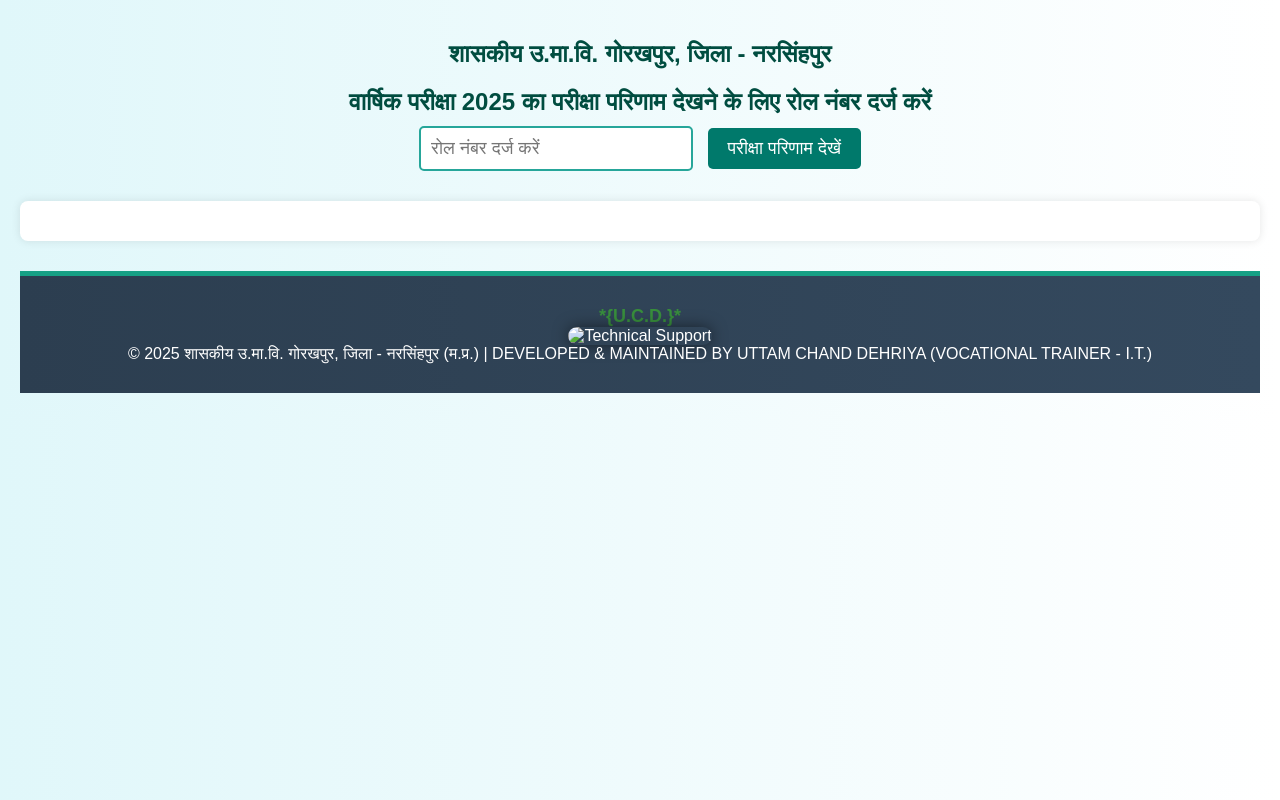
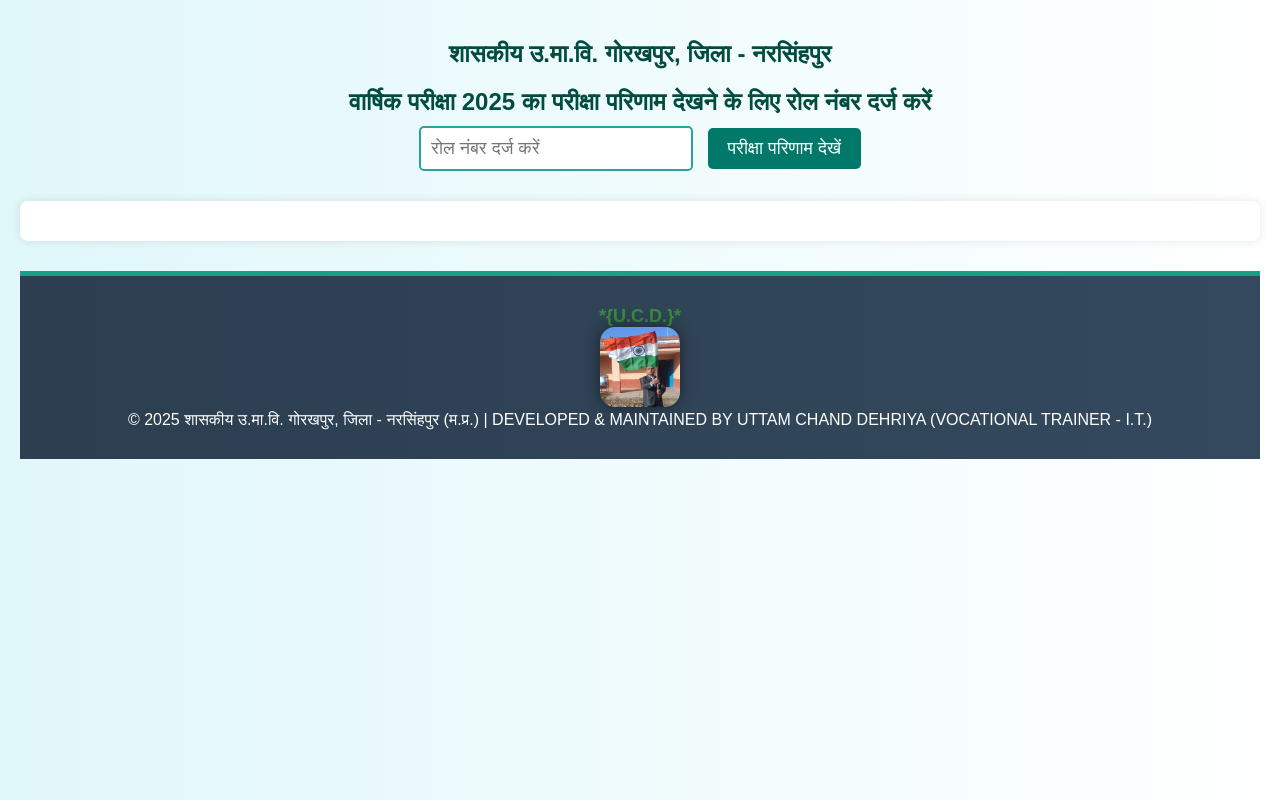
Before and after one commit to utmchand/All_Result_2025, a plain HTML site: page index.html in a window 1280 px wide. Drawn offline with Linux system fonts and the light colour scheme.

Commit message:
Update For Annual Result 2025
Update For Annual Result 2025

```diff
--- a/index.html
+++ b/index.html
@@ -385,7 +385,7 @@
 
 <footer style="background:linear-gradient(to right, #2c3e50, #34495e); color:white; text-align:center; padding:30px; margin-top:30px; border-top:5px solid #16a085;">
   <div style="font-size: 18px; color: #388e3c; font-weight: bold;"> *{U.C.D.}*</div>
-      <img src="photos/UTM.jpg" alt="Technical Support"
+      <img src="UTM.jpg" alt="Technical Support"
        style="width:80px; height:80px; border-radius:15px; box-shadow:0px 0px 15px rgba(0,0,0,0.5); transition:0.3s;"
        onmouseover="this.style.transform='rotate(5deg) scale(1.05)';"
        onmouseout="this.style.transform='scale(1)';"> <br>
```
